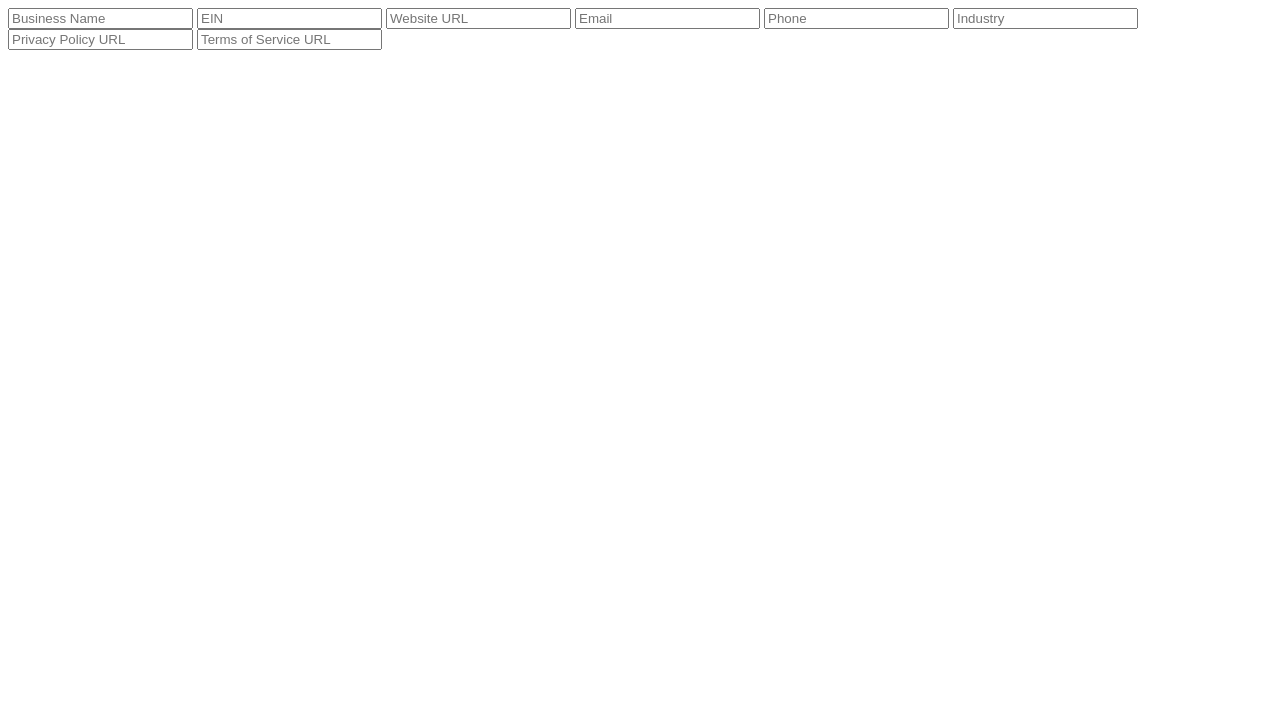
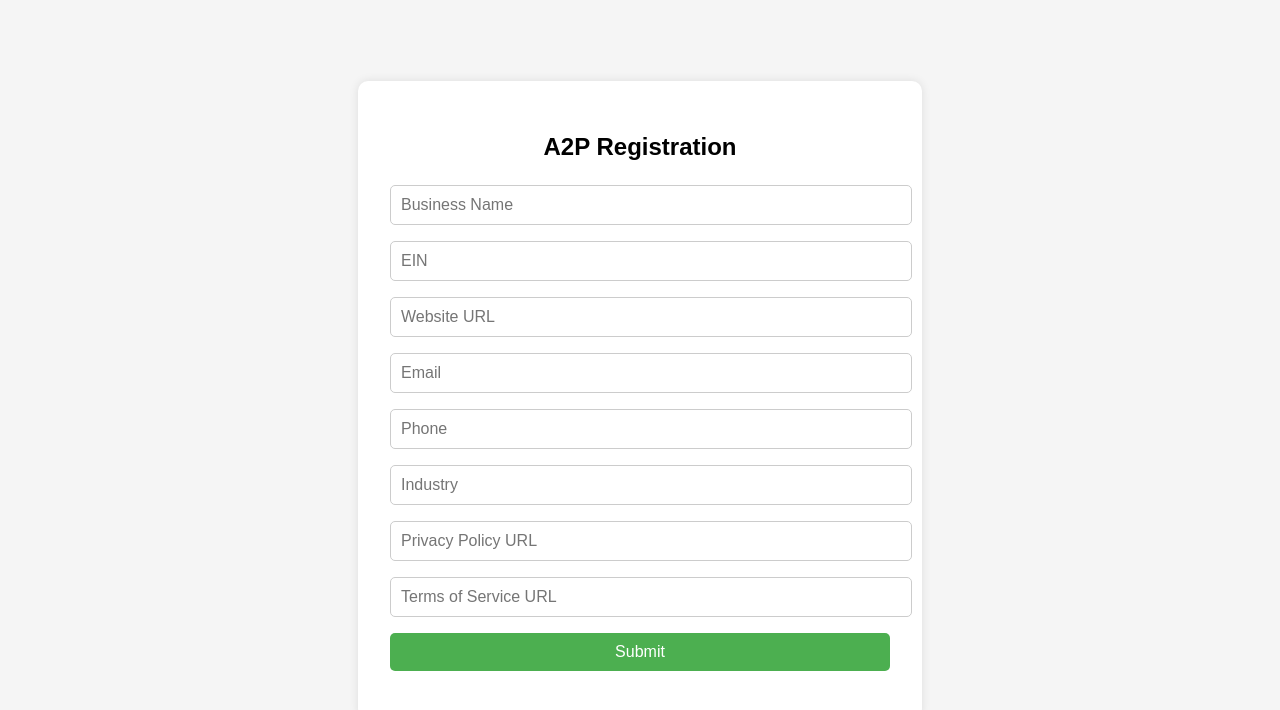
Before and after one commit to elevateandautomate/a2p-form, a plain HTML site: page frontend/index.html in a window 1280 px wide. Drawn offline with Linux system fonts and the light colour scheme.

Commit message:
Update index.html with styling and form elements

```diff
--- a/frontend/index.html
+++ b/frontend/index.html
@@ -1,10 +1,67 @@
+<!DOCTYPE html>
+<html lang="en">
+<head>
+  <meta charset="UTF-8">
+  <title>A2P Registration</title>
+  <style>
+    body {
+      font-family: Arial, sans-serif;
+      background: #f5f5f5;
+      display: flex;
+      justify-content: center;
+      align-items: center;
+      height: 100vh;
+      margin: 0;
+    }
+
+    form {
+      background: #fff;
+      padding: 2rem;
+      border-radius: 10px;
+      box-shadow: 0 0 10px rgba(0,0,0,0.1);
+      width: 100%;
+      max-width: 500px;
+    }
+
+    input, button {
+      display: block;
+      width: 100%;
+      padding: 10px;
+      margin-bottom: 1rem;
+      border: 1px solid #ccc;
+      border-radius: 5px;
+      font-size: 16px;
+    }
+
+    button {
+      background-color: #4CAF50;
+      color: white;
+      border: none;
+      cursor: pointer;
+    }
+
+    button:hover {
+      background-color: #45a049;
+    }
+
+    h2 {
+      text-align: center;
+      margin-bottom: 1.5rem;
+    }
+  </style>
+</head>
+<body>
   <form method="POST" action="https://n8n-a2p.onrender.com/webhook/a2p-register">
+    <h2>A2P Registration</h2>
     <input name="business_name" type="text" placeholder="Business Name" required />
     <input name="ein" type="text" placeholder="EIN" required />
-<input name="website" type="text" placeholder="Website URL" required />
+    <input name="website" type="url" placeholder="Website URL" required />
     <input name="email" type="email" placeholder="Email" required />
     <input name="phone" type="text" placeholder="Phone" required />
     <input name="industry" type="text" placeholder="Industry" required />
     <input name="privacy_url" type="url" placeholder="Privacy Policy URL" required />
     <input name="terms_url" type="url" placeholder="Terms of Service URL" required />
+    <button type="submit">Submit</button>
   </form>
+</body>
+</html>
```
Lines whose indentation alone changed are shown as unchanged.
